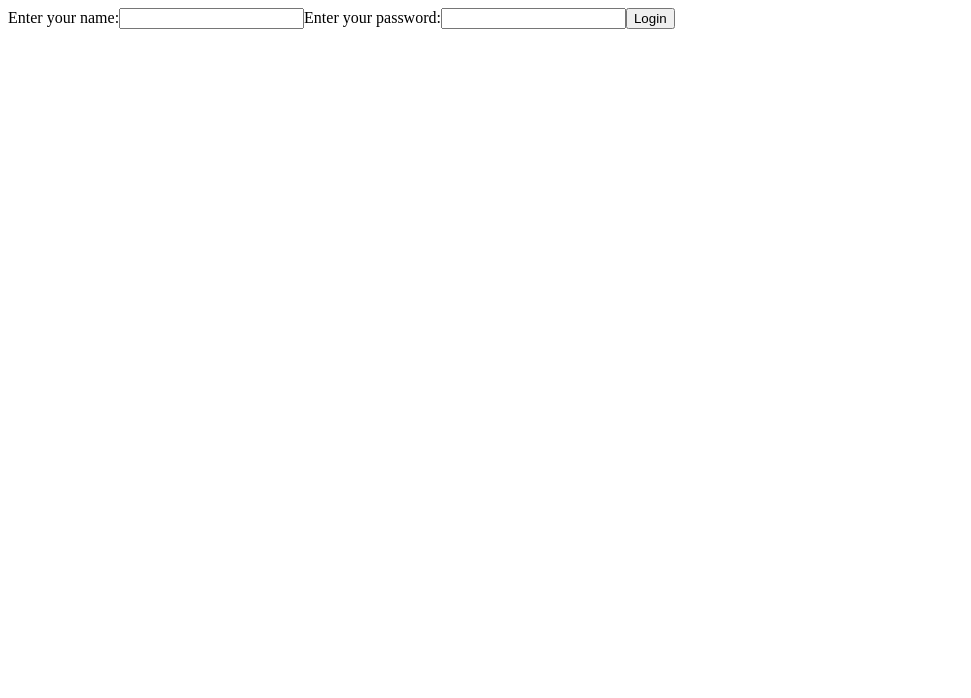
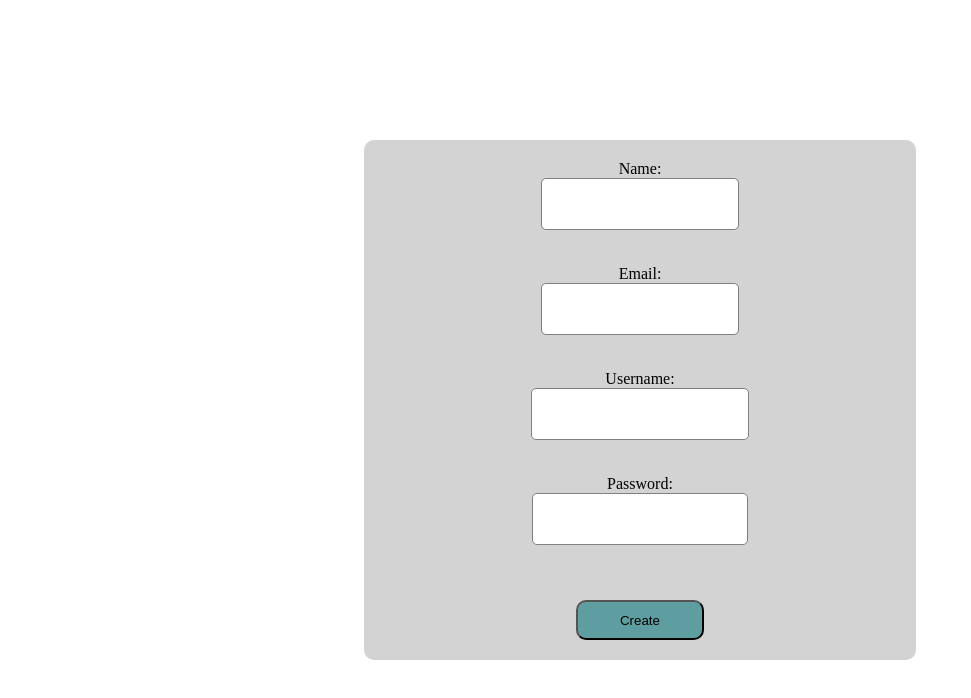
Before and after one commit to leruisi/React_HOMEWORK, a React (Create React App) app: page / in a window 1280 px wide. Shown: the top 698 px of the page, without its empty margins (0-971 px from the left). Built offline with nearby package versions, Linux system fonts and the light colour scheme.

Commit message:
HomeWork_4 DONE!

```diff
--- a/package.json
+++ b/package.json
@@ -8,6 +8,7 @@
     "@testing-library/user-event": "^13.5.0",
     "react": "^18.2.0",
     "react-dom": "^18.2.0",
+    "react-hook-form": "^7.45.1",
     "react-scripts": "5.0.1",
     "web-vitals": "^2.1.4"
   },
--- a/src/page/LoginPage/LoginPage.css
+++ /dev/null
@@ -1,15 +0,0 @@
-.form{
-    width: 50%;
-    height: 200vh;
-    display: flex;
-    flex-direction: column;
-    background-color: antiquewhite;
-
-}
-
-
-.button{
-    background-color: cadetblue;
-    border-radius: 10px;
-
-}
--- a/src/page/LoginPage/LoginPage.js
+++ b/src/page/LoginPage/LoginPage.js
@@ -1,17 +1,59 @@
 import React from 'react';
-import styles from './LoginPage.css'
+import style from './LoginPage.module.css'
+import {useForm} from 'react-hook-form'
+
 const LoginPage = () => {
+   // const handleSubmit =(event) => {
+   //     event.preventDefault();
+   //     console.log(event);
+   //
+   // }
+
+    const { register, handleSubmit, reset } = useForm();
+
+    const onSubmit = (data) => {
+        // Відправка POST-запиту до API
+        fetch('https://jsonplaceholder.typicode.com/users', {
+            method: 'POST',
+            headers: {
+                'Content-Type': 'application/json'
+            },
+            body: JSON.stringify(data)
+        })
+            .then(response => response.json())
+            .then(result => {
+                console.log('New User:', result);
+                // Очистка форми після успішного створення користувача
+                reset();
+            })
+            .catch(error => {
+                console.error('Error:', error);
+            });
+    };
+
     return (
-        <div>
-    <form className={styles.form}>
-        <label>Enter your name:
-            <input type="text" />
+        <div className={style.wrapper}>
+    <form className={style.form} onSubmit={handleSubmit(onSubmit)}>
+        <label>
+        Name:
+        <input type="text" className={style.submit} {...register('name')} />
+    </label>
+
+            <label>
+                Email:
+                <input type="email"  className={style.submit} {...register('email')} />
+            </label>
+
+            <label>
+                Username:
+                <input type="text" className={style.submit} {...register('username')} />
+            </label>
+        <label>
+            Password:
+            <input type="text" className={style.submit} {...register('password')} />
         </label>
 
-        <label>Enter your password:
-            <input type="password" />
-        </label>
-        <button type={'submit'} className={styles.button}>Login</button>
+            <button type="submit" className={style.button}>Create</button>
 
     </form>
 
--- /dev/null
+++ b/src/page/LoginPage/LoginPage.module.css
@@ -0,0 +1,57 @@
+html, body {
+    height: 100%;
+    margin: 0;
+}
+
+body {
+    display: flex;
+    justify-content: center;
+    align-items: center;
+}
+
+.wrapper {
+    text-align: center;
+    width: 50vw;
+    height: 100vh;
+    display: flex;
+    flex-direction: column;
+    justify-content: center;
+    align-items: center;
+}
+
+.form {
+    width: 40vw;
+    height: 60vh;
+    background-color: lightgray;
+    border-radius: 10px;
+    display: flex;
+    flex-direction: column;
+    justify-content: space-between;
+    align-items: center;
+    padding: 20px;
+}
+
+.submit {
+    width: 80%;
+    height: 40px;
+    padding: 5px;
+    border: 1px solid gray;
+    border-radius: 5px;
+}
+
+
+
+
+
+
+.button{
+    background-color: cadetblue;
+    border-radius: 10px;
+    margin-top: 20px;
+    height: 5vh;
+    width: 10vw;
+
+}
+.button :hover{
+    background-color: rgba(196, 235, 190, 0.5) ;
+}
```
Also changed, not shown: 1 other file (tests, documents, lock files or other folders).
